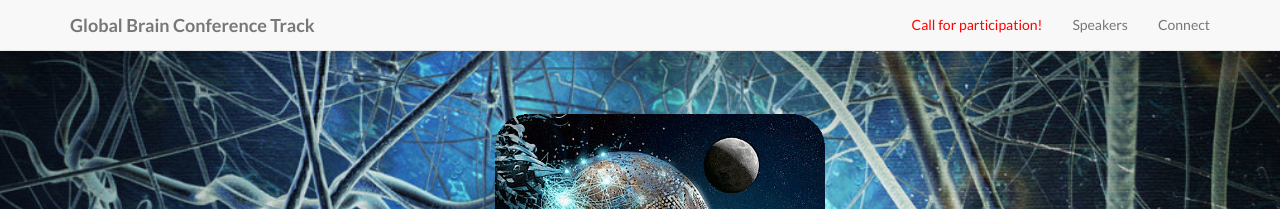
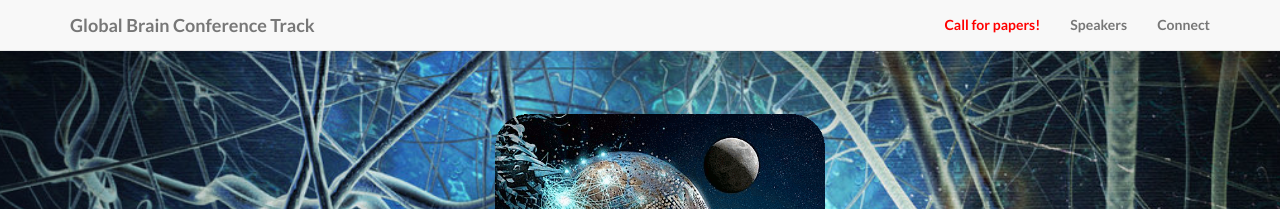
Before and after one commit to globalbraininstitute/vienna2015, a Jekyll site: the page built from index.html, in a window 1280 px wide. Shown: the top 209 px of the page. Built offline with Jekyll 4.4.1, drawn with Linux system fonts in a browser that asks for light colours.

Commit message:
call for papers instead of call for participation

```diff
--- a/_includes/navigation.html
+++ b/_includes/navigation.html
@@ -15,14 +15,14 @@
         <div class="collapse navbar-collapse" id="bs-example-navbar-collapse-1">
             <ul class="nav navbar-nav navbar-right">
                 <li>
-                    <a href="{{ relative }}pages/TheGlobalBrainCallforPapers"> <font color="red">Call for participation!</font> </a>
+                    <a href="{{ relative }}pages/TheGlobalBrainCallforPapers"><font color="red" style="font-weight:700">Call for papers!</font> </a>
                 </li>
 
                 <li>
-                    <a href="{{site.baseurl}}/#speakers">Speakers</a>
+                    <a href="{{site.baseurl}}/#speakers"><font style="font-weight:700">Speakers</font></a>
                 </li>
                 <li>
-                    <a href="#contact">Connect</a>
+                    <a href="#contact"><font style="font-weight:700">Connect</font></a>
                 </li>
             </ul>
         </div>
```
